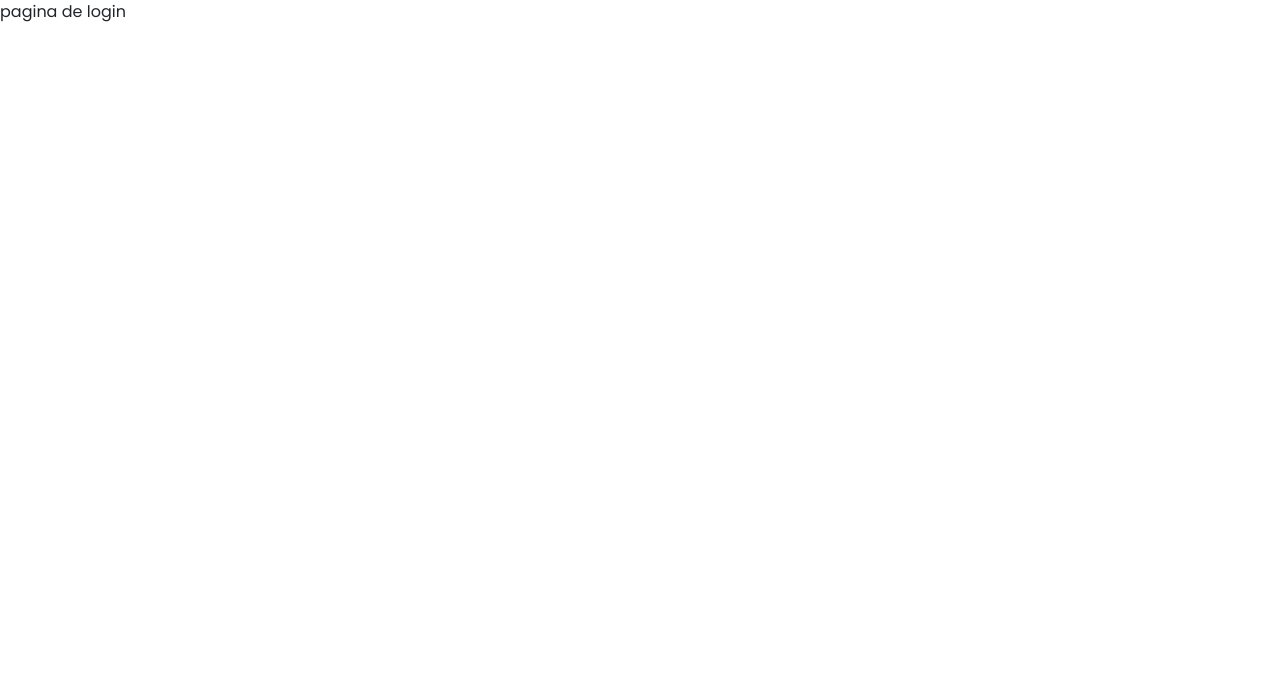
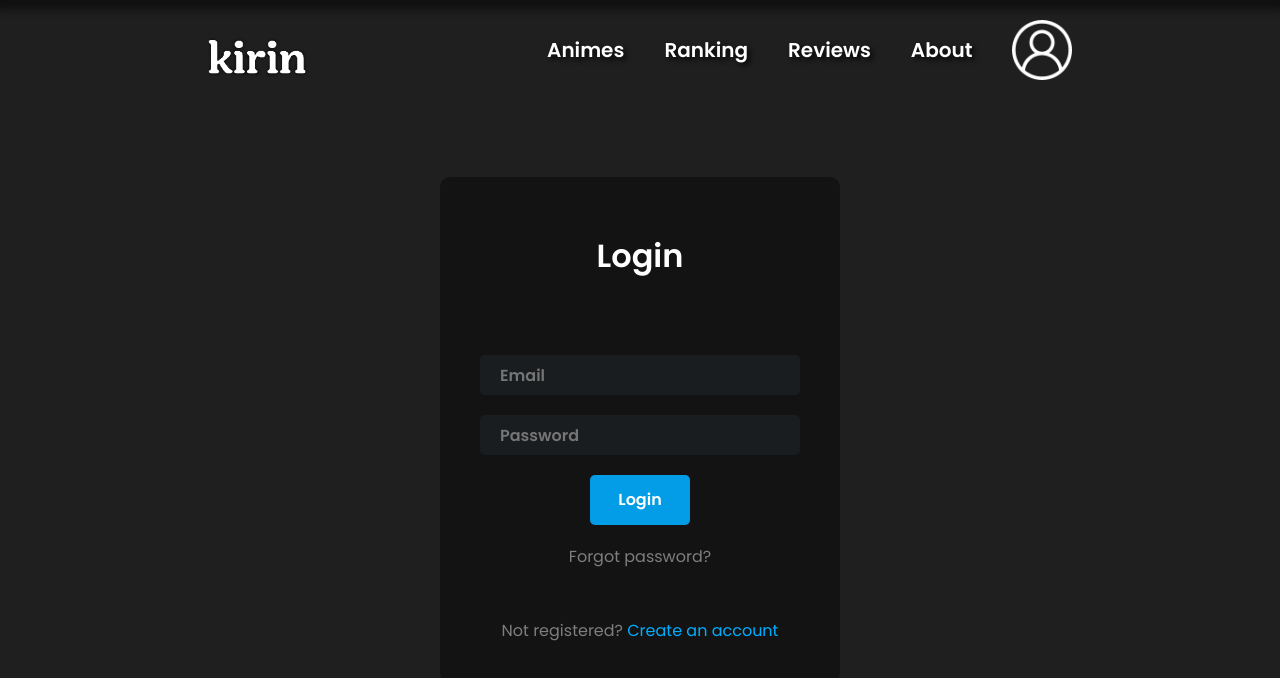
Before and after one commit to akyua/kirin-app, a Vue app: page /login in a window 1280 px wide. Shown: the top 678 px of the page. Built offline with nearby package versions, Linux system fonts and the light colour scheme.

Commit message:
create login view

```diff
--- a/src/views/LoginView.vue
+++ b/src/views/LoginView.vue
@@ -1,14 +1,98 @@
 <template>
-    <div>
-        <p>pagina de login</p>
-    </div>
+    <Header />
+    <main>
+        <div class="login-container">
+            <h2>Login</h2>
+            <form>
+                <input placeholder="Email" class="login-input" autocomplete="off">
+                <input type="password" placeholder="Password" class="login-input" autocomplete="off">
+                <div class="submit">Login</div>
+            </form>
+            <a href="/forgot" class="link-forgot">Forgot password?</a>
+            <a href="/signup" class="link-create signup">Not registered? <span>Create an account</span></a>
+        </div>
+    </main>
 </template>
 
 <script>
+import Header from '../components/Header.vue';
+
 export default{
     name: 'Login',
+    components: { Header },
 }
 </script>
 
-<style>
+<style lang="scss">
+main{
+    display: flex;
+    justify-content: center;
+    align-items: center;
+    background-color: rgb(31, 31, 31);
+    height: 100vh;
+    .login-container{
+        margin-top: 60px;
+        display: flex;
+        flex-direction: column;
+        max-width: 400px;
+        border-radius: 10px;
+        color: white;
+        background-color: rgb(19, 19, 19);
+        text-align: center;
+        padding: 40px;
+        h2{
+            font-weight: 600;
+            padding: 20px 0 40px 0;
+            margin-bottom: 40px;
+        }
+        form{
+            display: flex;
+            flex-direction: column;
+            justify-content: center;
+            align-items: center;
+            .login-input{
+                width: 100%;
+                margin-bottom: 20px;
+                color: white;
+                height: 40px;
+                border: 0;
+                font-weight: 600;
+                padding: 10px 20px;
+                font-size: 1.0rem;
+                border-radius: 5px;
+                background: rgba(29, 34, 37, 0.7);
+                border-color: initial;
+                &:focus{
+                    outline: none;
+                }
+            }
+
+            .submit{
+            font-weight: 600;
+            padding: 13px 10px;
+            width: 100px;
+            border-radius: 5px;
+            background-color: rgba(0, 172, 252, 0.904);
+            cursor: pointer;
+            transition: .4s;
+            &:hover{
+                background-color: rgb(0, 174, 255);
+            }
+        }
+        }
+        .link-forgot{
+            text-decoration: none;
+            color: rgb(126, 126, 126);
+            margin: 20px 0 0 0;
+        }
+        .link-create{
+            margin: 50px 0 0 0;
+            text-decoration: none;
+            color: rgb(126, 126, 126);
+            span{
+                color: rgb(0, 174, 255);
+            }
+        }
+    }
+}
 </style>
```
